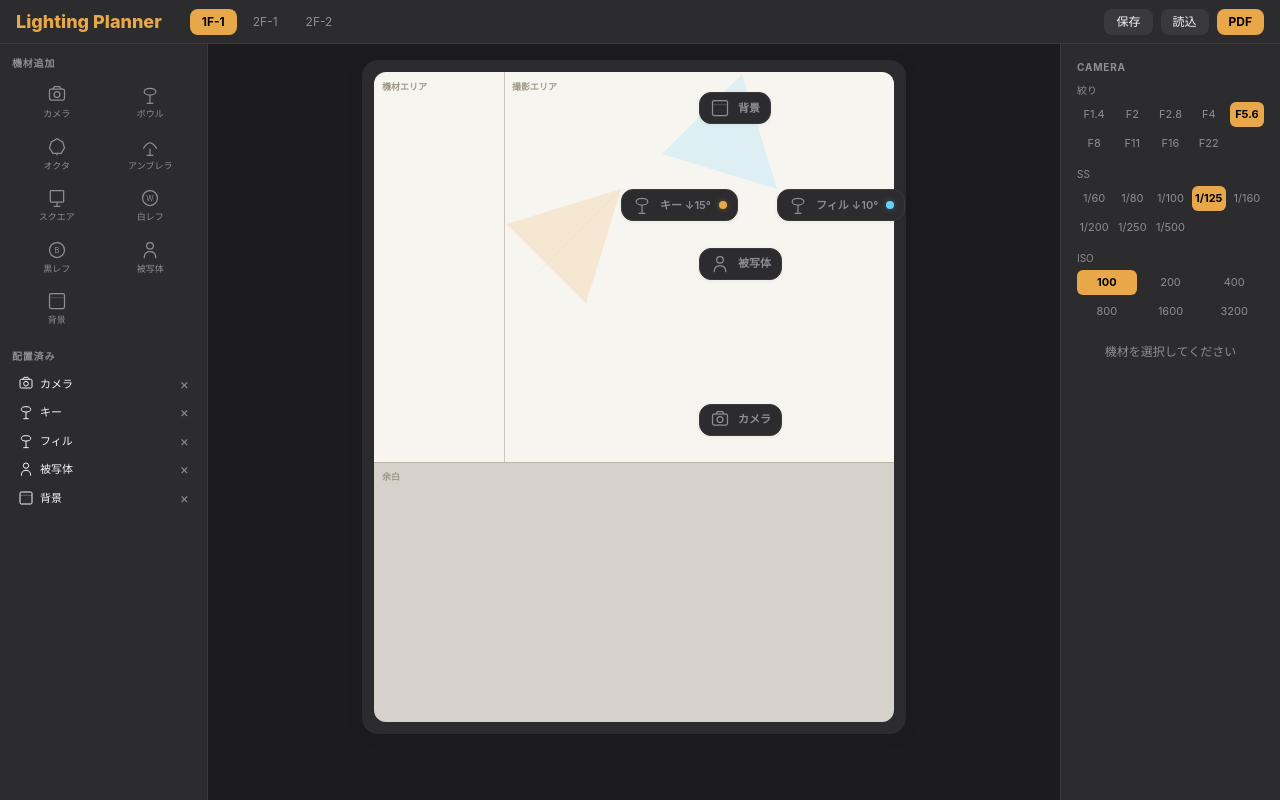
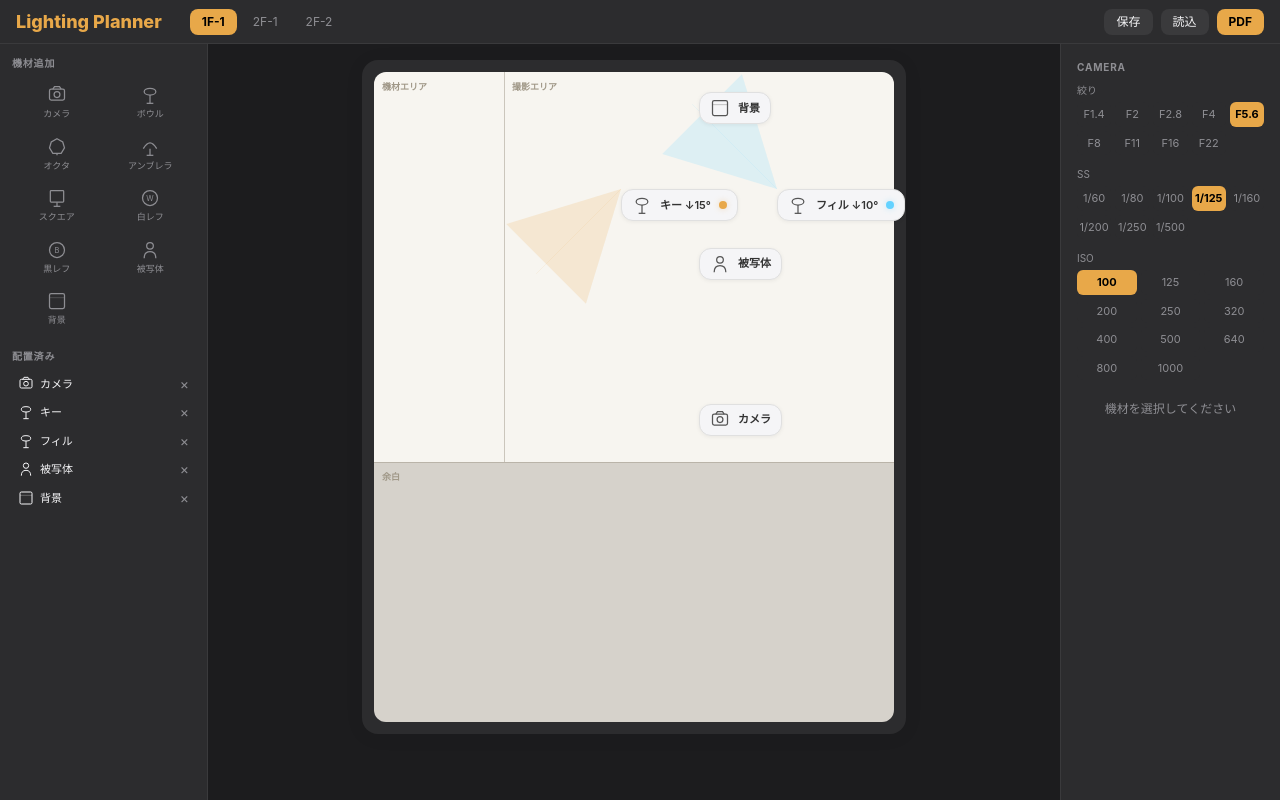
Before and after one commit to takumi090328-ux/lighting-planner, a Next.js app: page / in a window 1280 px wide. Built offline with nearby package versions, Linux system fonts and the light colour scheme.

Commit message:
Update page.tsx

```diff
--- a/src/app/page.tsx
+++ b/src/app/page.tsx
@@ -83,7 +83,7 @@ const ADDABLE: EquipmentType[] = ["camera", "light-bowl", "light-octa", "light-u
 const POWER_OPT = ["1/1", "1/2", "1/4", "1/8", "1/16", "1/32", "1/64", "1/128"];
 const F_OPT = ["F1.4", "F2", "F2.8", "F4", "F5.6", "F8", "F11", "F16", "F22"];
 const SS_OPT = ["1/60", "1/80", "1/100", "1/125", "1/160", "1/200", "1/250", "1/500"];
-const ISO_OPT = ["100", "200", "400", "800", "1600", "3200"];
+const ISO_OPT  = ["100","125","160","200","250","320","400","500","640","800","1000"];
 const GROUPS: StrobeGroup[] = ["A", "B", "C"];
 
 const PRESETS: StudioPreset[] = [
@@ -428,15 +428,15 @@ export default function Home() {
   className="relative z-10 cursor-move select-none rounded-xl"
   style={{
     whiteSpace: "nowrap", padding: "5px 10px",
-                        background: isSel ? C.accentSoft : C.card,
-                        border: `1.5px solid ${isSel ? C.accent : C.border}`,
+    background: isSel ? C.accentSoft : "#F5F5F7",
+    border: `1.5px solid ${isSel ? C.accent : "#E0E0E0"}`,
     boxShadow: isSel ? `0 2px 12px ${C.accent}33` : "0 1px 4px rgba(0,0,0,0.06)",
     ...(isRef ? { transform: `rotate(${item.rotation}deg)`, transformOrigin: "center center" } : {}),
   }}
 >
   <div className="flex items-center gap-2">
-                        <span style={{ color: isSel ? C.accent : C.textSub }}><Icon type={item.type} size={20} /></span>
-                        <span style={{ fontSize: 11, fontWeight: 600, color: isSel ? C.text : C.textSub }}>
+    <span style={{ color: isSel ? C.accent : "#555" }}><Icon type={item.type} size={20} /></span>
+    <span style={{ fontSize: 11, fontWeight: 600, color: isSel ? C.text : "#333" }}>
       {item.label}{tiltStr}
     </span>
     {item.group && (
```
Lines whose indentation alone changed are shown as unchanged.
